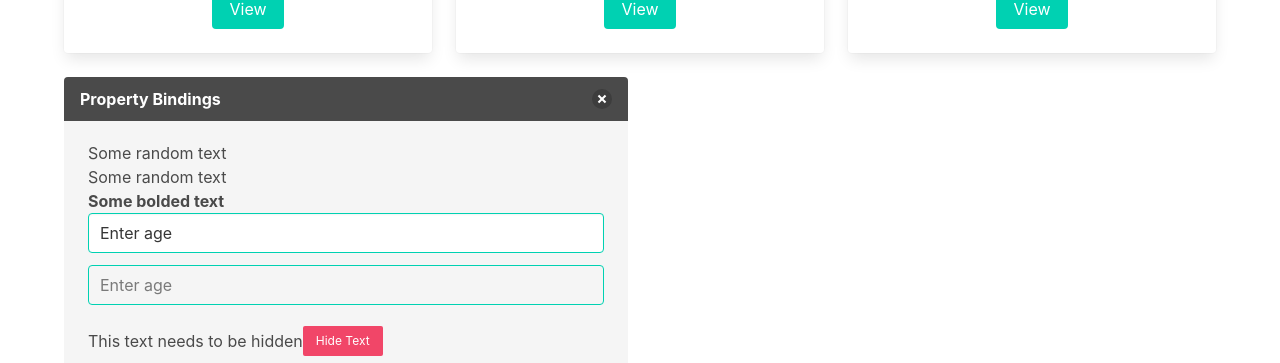
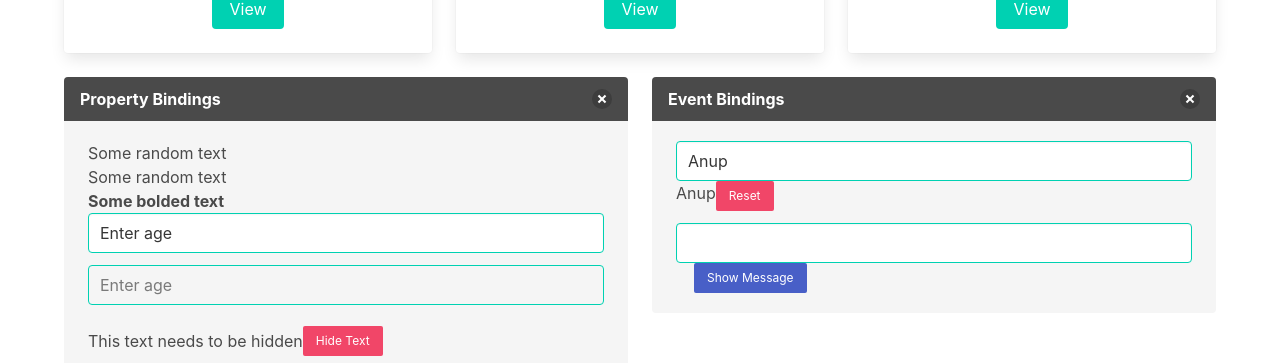
Before and after one commit to satishgupta07/Angular, an Angular app: page / in a window 1280 px wide. Shown: the part 538-901 px from the top of the page. Built offline with nearby package versions, Linux system fonts and the light colour scheme.

Commit message:
Event Binding
Signed-off-by: Satish Kumar <satish.kumar06@nagarro.com>

```diff
--- a/src/app/components/components-demo/components-demo.component.html
+++ b/src/app/components/components-demo/components-demo.component.html
@@ -27,6 +27,6 @@
       <ngr-topic-property-binding></ngr-topic-property-binding>
     </div>
     <div class="column">
-
-      </div>
+        <ngr-topic-event-binding></ngr-topic-event-binding>
+    </div>
   </div>
--- a/src/app/components/components.module.ts
+++ b/src/app/components/components.module.ts
@@ -2,12 +2,14 @@ import { NgModule } from "@angular/core";
 import { ComponentsDemoComponent } from "./components-demo/components-demo.component";
 import { UserCardComponent } from './user-card/user-card.component';
 import { TopicPropertyBindingComponent } from './topic-property-binding/topic-property-binding.component';
+import { TopicEventBindingComponent } from './topic-event-binding/topic-event-binding.component';
 
 @NgModule({
     declarations: [
       ComponentsDemoComponent,
       UserCardComponent,
-      TopicPropertyBindingComponent
+      TopicPropertyBindingComponent,
+      TopicEventBindingComponent
     ],
     exports: [ComponentsDemoComponent],
   })
--- /dev/null
+++ b/src/app/components/topic-event-binding/topic-event-binding.component.html
@@ -0,0 +1,43 @@
+<article class="message">
+    <div class="message-header">
+      <p>Event Bindings</p>
+      <button class="delete" aria-label="delete"></button>
+    </div>
+    <div class="message-body">
+      <div class="field">
+        <div class="control">
+          <input
+            class="input is-primary"
+            type="text"
+            [value]="name"
+            (input)="onInput($event)"
+          />
+          <span>{{ name }}</span>
+          <button class="button is-small is-danger" (click)="resetName()">
+            Reset
+          </button>
+        </div>
+      </div>
+
+      <div class="field">
+        <div class="control">
+          <input
+            class="input is-primary"
+            type="text"
+            [value]="message"
+            #msgInput
+          />
+          <!-- template literals-->
+          <!-- msgInput = input dom node; -->
+
+          <span class="tag">{{ message }}</span>
+          <button
+            class="button is-small is-link"
+            (click)="showMessageFromInput(msgInput)"
+          >
+            Show Message
+          </button>
+        </div>
+      </div>
+    </div>
+  </article>
--- /dev/null
+++ b/src/app/components/topic-event-binding/topic-event-binding.component.ts
@@ -0,0 +1,34 @@
+import { Component, OnInit } from '@angular/core';
+
+@Component({
+  selector: 'ngr-topic-event-binding',
+  templateUrl: './topic-event-binding.component.html',
+  styleUrls: ['./topic-event-binding.component.css']
+})
+export class TopicEventBindingComponent implements OnInit {
+  name = 'Anup';
+  message = '';
+
+  constructor() { }
+
+  ngOnInit(): void {
+  }
+
+  onBlur(event: FocusEvent) {
+    // type assertion
+    this.name = (event.target as HTMLInputElement).value;
+  }
+
+  onInput(event: KeyboardEvent) {
+    this.name = (event.target as HTMLInputElement).value;
+  }
+
+  resetName() {
+    this.name = '';
+  }
+
+  showMessageFromInput(input: HTMLInputElement) {
+    this.message = input.value;
+  }
+
+}
```
Also changed, not shown: src/app/app.module.ts (line endings or trailing spaces), src/app/components/topic-event-binding/topic-event-binding.component.css (added), 1 other file (tests, documents, lock files or other folders).
